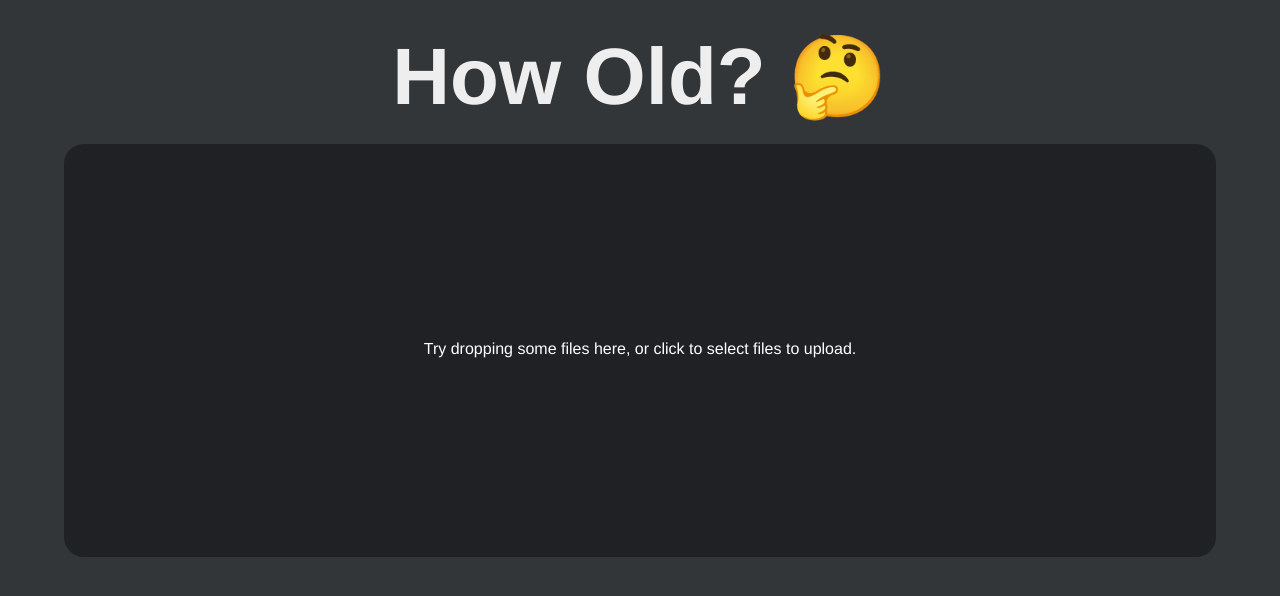
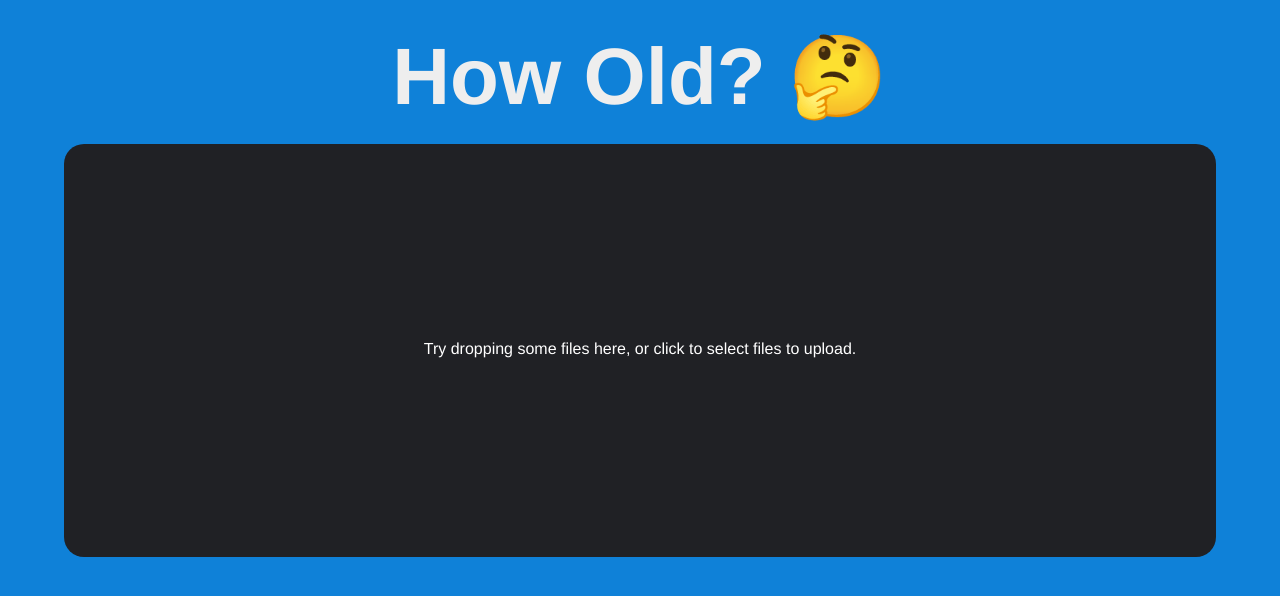
Before and after one commit to njrokx/MSA-WebApp, a React (Create React App) app: page / in a window 1280 px wide. Shown: the top 596 px of the page. Built offline with nearby package versions, Linux system fonts and the light colour scheme; the HTML template or start-up script is replaced by a standard one.

Commit message:
Changed Background Colour

```diff
--- a/src/index.css
+++ b/src/index.css
@@ -2,5 +2,5 @@ body {
   margin: 0;
   padding: 0;
   font-family: Helvetica, sans-serif;
-  background-color: #323639;
+  background-color: #0f81d8;
 }
```
